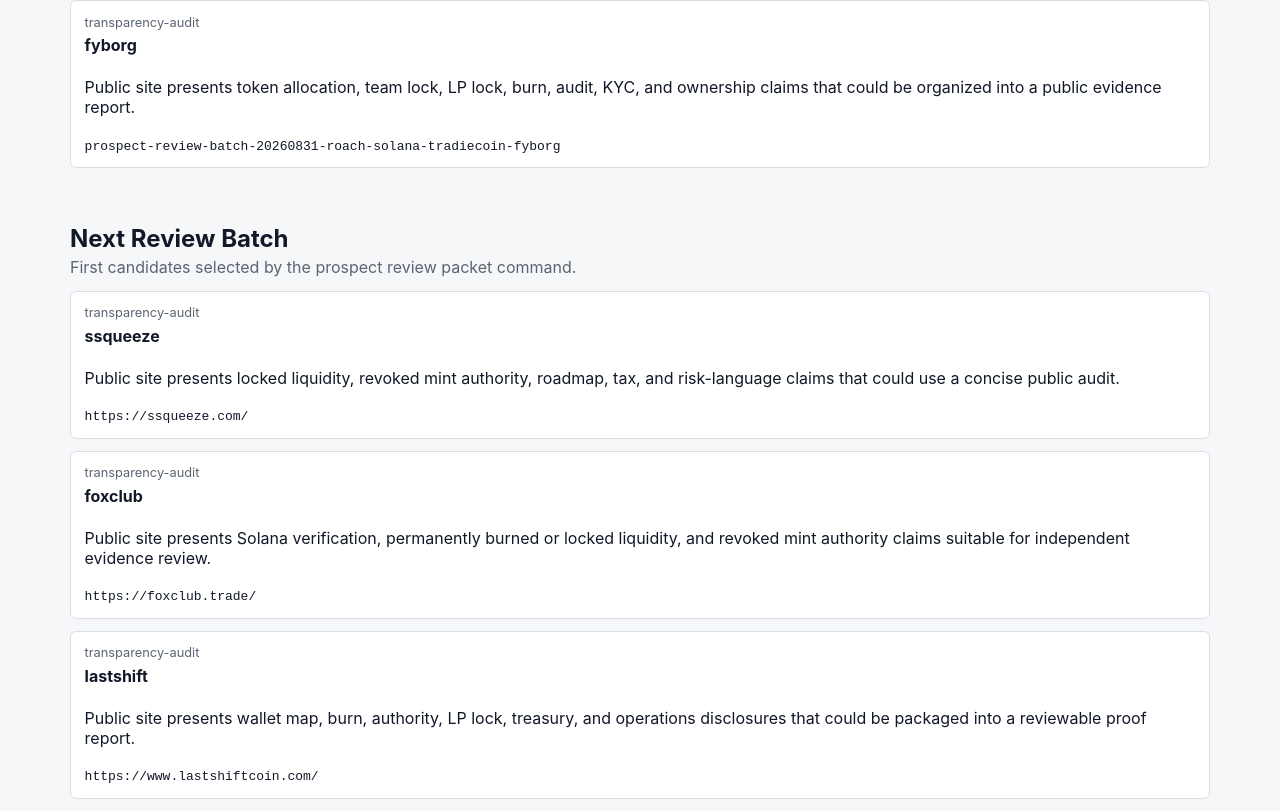
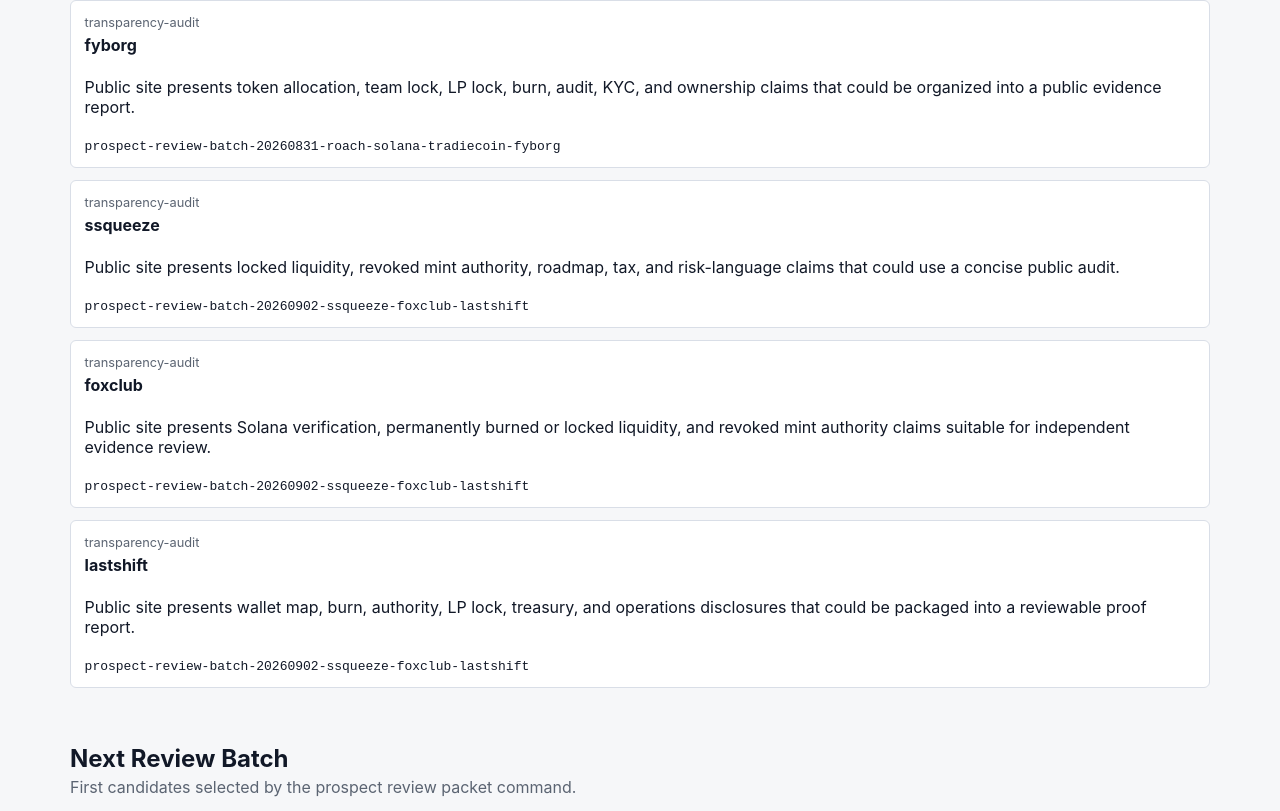
Before and after one commit to sata-project-reserve/sata, a Next.js app: page /operations in a window 1280 px wide. Shown: the part 3496-4307 px from the top of the page. Built offline with nearby package versions, Linux system fonts and the light colour scheme.

Commit message:
advance-third-prospect-review-batch

```diff
--- a/public/revenue-cycle-status.json
+++ b/public/revenue-cycle-status.json
@@ -12,8 +12,8 @@
   },
   "funnel": {
     "prospects": 10,
-    "identifiedProspects": 4,
-    "chairmanReviewProspects": 3,
+    "identifiedProspects": 1,
+    "chairmanReviewProspects": 6,
     "outreachApprovedProspects": 3,
     "approvedInvoices": 0,
     "confirmedReceipts": 0,
--- a/public/sats-prospect-pipeline.json
+++ b/public/sats-prospect-pipeline.json
@@ -1,7 +1,7 @@
 {
   "project": "SATA Reserve Token",
   "schemaVersion": 1,
-  "updatedAtUtc": "2026-09-01T00:31:48.597Z",
+  "updatedAtUtc": "2026-09-02T12:12:18.103Z",
   "mode": "service-revenue-prospect-pipeline",
   "objective": "Generate legitimate service revenue that can become confirmed BTC reserve sats after chairman-approved receipt and allocation records.",
   "activeCycleId": "revenue-cycle-001",
@@ -169,45 +169,54 @@
     },
     {
       "id": "ssqueeze",
-      "stage": "identified",
+      "stage": "chairman-review",
       "source": "manual-public-review-2026-08-29",
       "publicProfileUrl": "https://ssqueeze.com/",
       "projectUrl": "https://ssqueeze.com/",
       "observedClaim": "Public site presents locked liquidity, revoked mint authority, roadmap, tax, and risk-language claims that could use a concise public audit.",
       "recommendedOfferId": "transparency-audit",
-      "chairmanApprovedBeforeOutreach": false,
+      "chairmanApprovedBeforeOutreach": true,
       "evidence": [
         "https://ssqueeze.com/"
       ],
-      "notes": "Draft candidate only. Executive Chairman approval is required before outreach."
+      "notes": "Draft candidate only. Executive Chairman approval is required before outreach.",
+      "stageUpdatedAtUtc": "2026-09-02T12:12:18.103Z",
+      "stageApprovalId": "prospect-review-batch-20260902-ssqueeze-foxclub-lastshift",
+      "stageNotes": "Moved to chairman-review after Executive Chairman approval. Outreach still requires a separate explicit decision."
     },
     {
       "id": "foxclub",
-      "stage": "identified",
+      "stage": "chairman-review",
       "source": "manual-public-review-2026-08-29",
       "publicProfileUrl": "https://foxclub.trade/",
       "projectUrl": "https://foxclub.trade/",
       "observedClaim": "Public site presents Solana verification, permanently burned or locked liquidity, and revoked mint authority claims suitable for independent evidence review.",
       "recommendedOfferId": "transparency-audit",
-      "chairmanApprovedBeforeOutreach": false,
+      "chairmanApprovedBeforeOutreach": true,
       "evidence": [
         "https://foxclub.trade/"
       ],
-      "notes": "Draft candidate only. Executive Chairman approval is required before outreach."
+      "notes": "Draft candidate only. Executive Chairman approval is required before outreach.",
+      "stageUpdatedAtUtc": "2026-09-02T12:12:18.103Z",
+      "stageApprovalId": "prospect-review-batch-20260902-ssqueeze-foxclub-lastshift",
+      "stageNotes": "Moved to chairman-review after Executive Chairman approval. Outreach still requires a separate explicit decision."
     },
     {
       "id": "lastshift",
-      "stage": "identified",
+      "stage": "chairman-review",
       "source": "manual-public-review-2026-08-29",
       "publicProfileUrl": "https://www.lastshiftcoin.com/",
       "projectUrl": "https://www.lastshiftcoin.com/",
       "observedClaim": "Public site presents wallet map, burn, authority, LP lock, treasury, and operations disclosures that could be packaged into a reviewable proof report.",
       "recommendedOfferId": "transparency-audit",
-      "chairmanApprovedBeforeOutreach": false,
+      "chairmanApprovedBeforeOutreach": true,
       "evidence": [
         "https://www.lastshiftcoin.com/"
       ],
-      "notes": "Draft candidate only. Executive Chairman approval is required before outreach."
+      "notes": "Draft candidate only. Executive Chairman approval is required before outreach.",
+      "stageUpdatedAtUtc": "2026-09-02T12:12:18.103Z",
+      "stageApprovalId": "prospect-review-batch-20260902-ssqueeze-foxclub-lastshift",
+      "stageNotes": "Moved to chairman-review after Executive Chairman approval. Outreach still requires a separate explicit decision."
     },
     {
       "id": "kerythos-kyrt",
```
Also changed, not shown: scripts/validate-sats-prospect-stage-agent.mjs (+16 -3 lines), 1 other file (tests, documents, lock files or other folders).
